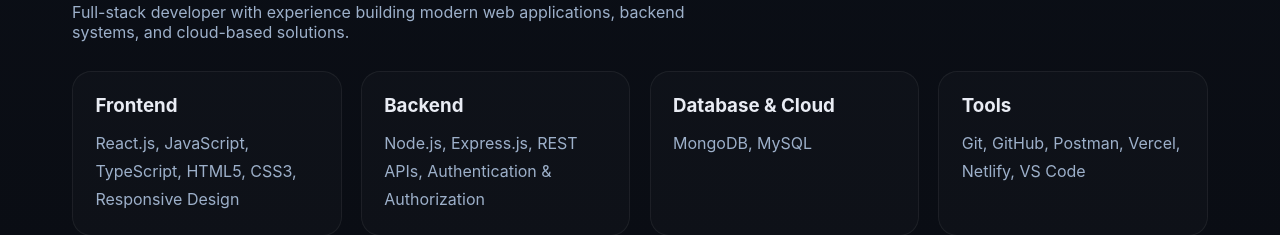
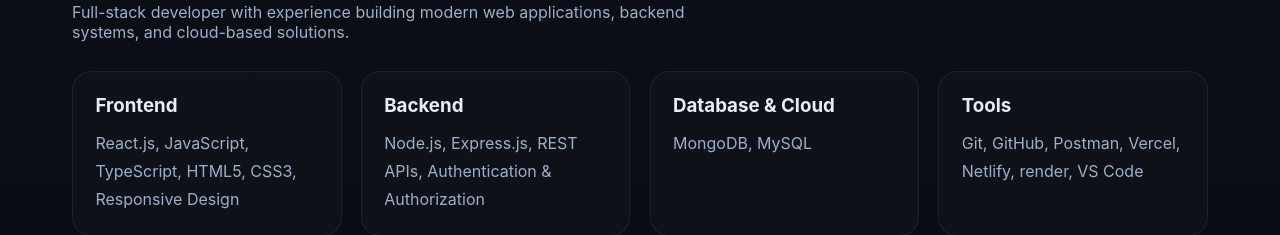
Before and after one commit to kuldeep1306/kuldeepsharma, a React (Vite) app: page / in a window 1280 px wide. Shown: the part 940-1175 px from the top of the page. Built offline with nearby package versions, Linux system fonts and the light colour scheme; no server answers.

Commit message:
Add 'render' to tools list in Home component

```diff
--- a/src/pages/Home.tsx
+++ b/src/pages/Home.tsx
@@ -75,7 +75,7 @@
 
     <article>
       <h3>Tools</h3>
-      <p>Git, GitHub, Postman, Vercel, Netlify, VS Code</p>
+      <p>Git, GitHub, Postman, Vercel, Netlify, render, VS Code</p>
     </article>
 
     <article>
```
